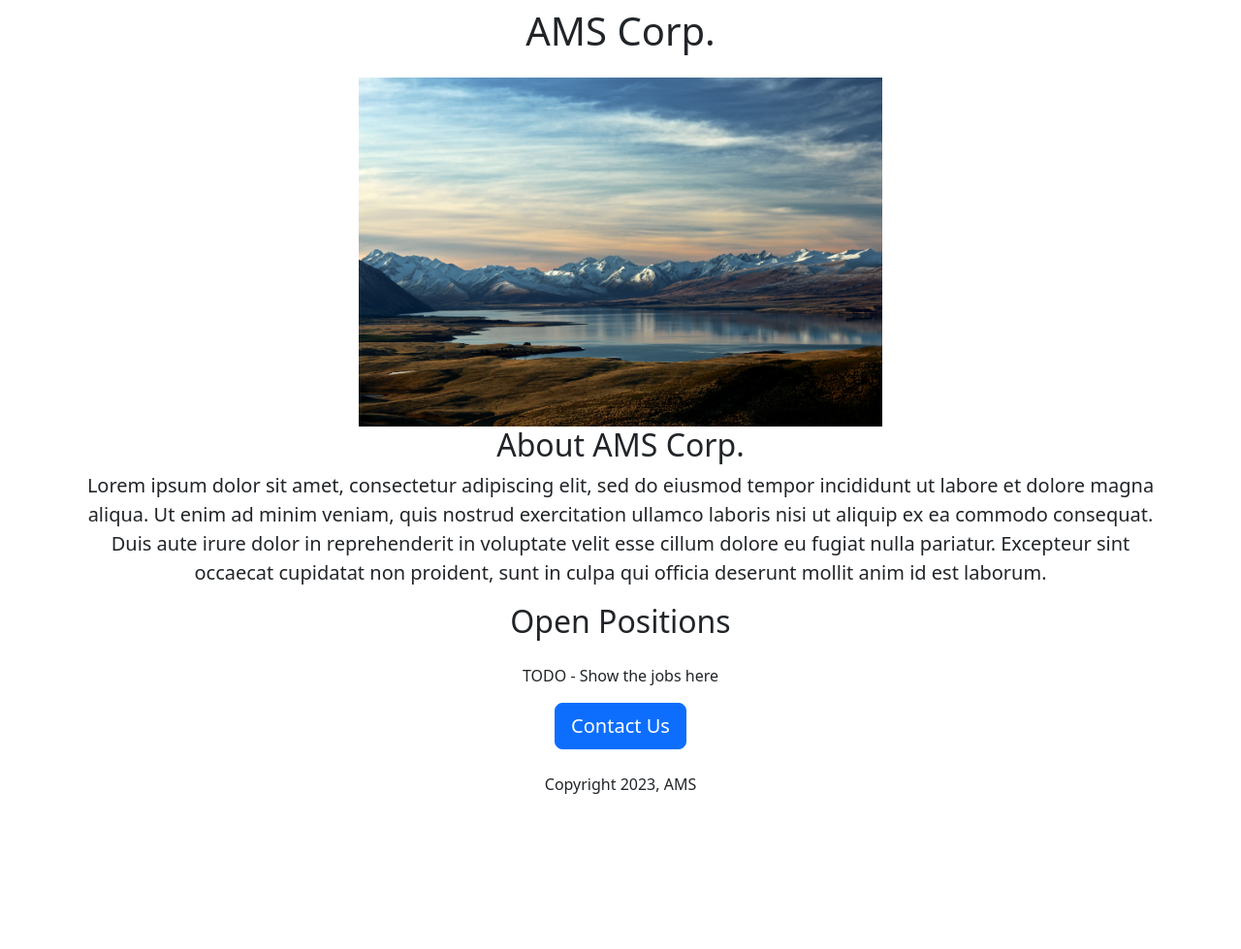
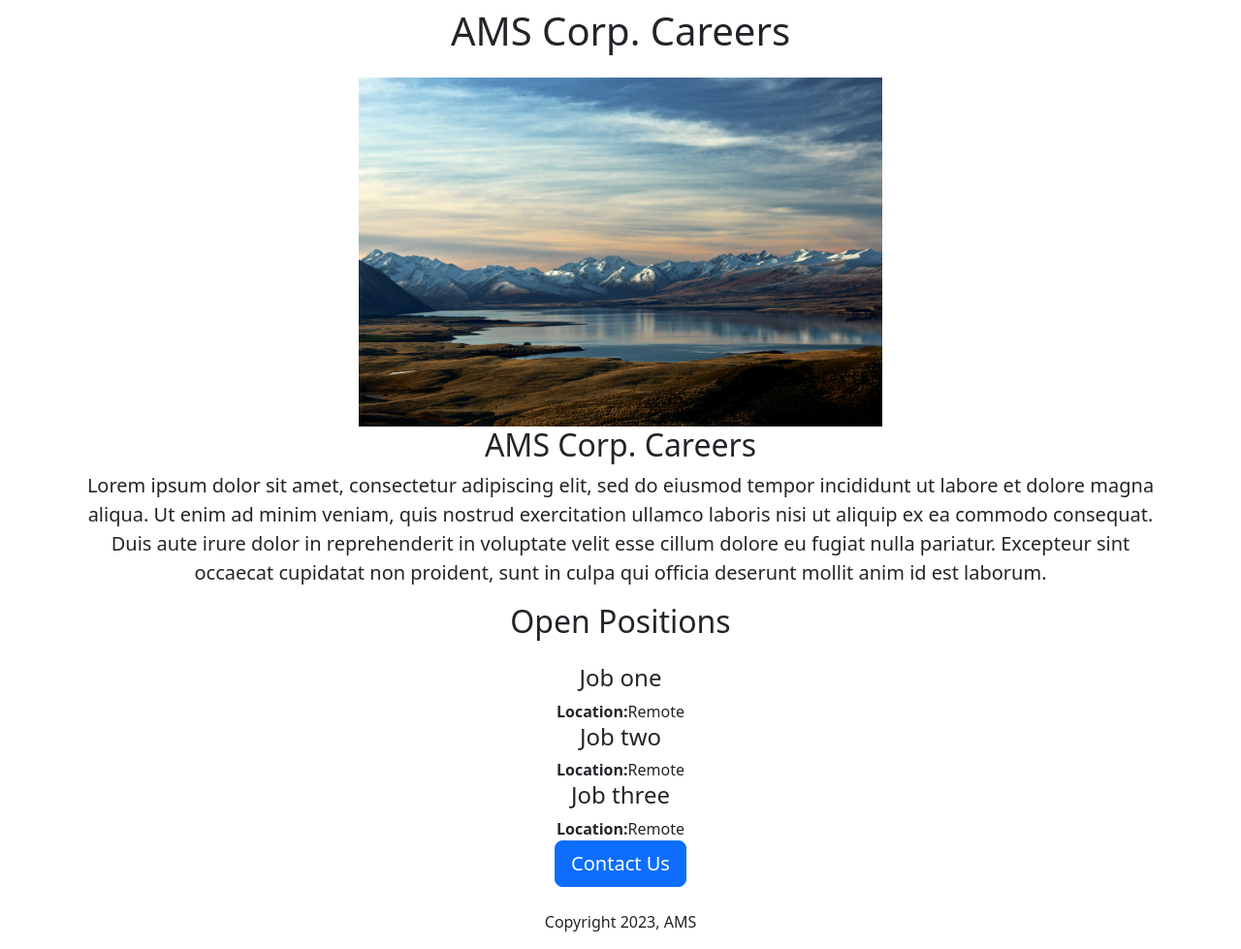
Before and after one commit to andrewmsweeney/project-website, a Flask app: page / in a window 1280 px wide. Shown: the whole page at 97% size. Before the commit the page ends 819 px from the top, so only its background shows below. Run offline with Flask 3, Linux system fonts and the light colour scheme.

Commit message:
added dynamic text

```diff
--- a/app.py
+++ b/app.py
@@ -4,10 +4,31 @@ from flask import Flask, render_template
 # app is an object of the class Flask (creates a flask application and assigning it to app)
 app = Flask(__name__)
 
+JOBS = [
+  {
+    'id': 1,
+    'title': 'Job one',
+    'location': 'Remote',
+    'salary': '$10'
+  },
+  {
+    'id': 2,
+    'title': 'Job two',
+    'location': 'Remote',
+    'salary': '$10'
+  },
+  {
+    'id': 1,
+    'title': 'Job three',
+    'location': 'Remote',
+    'salary': '$10'
+  }
+]
+
 # register a route to application (/ is homepage)
 @app.route("/")
 def hello_world():
-  return render_template('home.html')
+  return render_template('home.html',jobs=JOBS, company_name='AMS Corp. ')
 
 # we've defined a function that returns hello world, but by adding the decorator (@) when the url / is accessed it
 # shows the return from the function
--- a/templates/home.html
+++ b/templates/home.html
@@ -17,19 +17,22 @@
 
   <body>
     <div class="text-center container">
-      <h1 class="text-center mt-2 mb-4">AMS Corp.</h1>
+      <h1 class="text-center mt-2 mb-4">{{company_name}} Careers</h1>
       <img class="img-fluid" id="banner" src="https://project-website--andrewmsweeney.repl.co/static/Mountains.jpg">
 
-      <h2 class="text-center">About AMS Corp.</h2>
+      <h2 class="text-center">{{company_name}} Careers</h2>
 
       <p class="lead">Lorem ipsum dolor sit amet, consectetur adipiscing elit, sed do eiusmod tempor incididunt ut labore et dolore magna aliqua. Ut enim ad minim veniam, quis nostrud exercitation ullamco laboris nisi ut aliquip ex ea commodo consequat. Duis aute irure dolor in reprehenderit in voluptate velit esse cillum dolore eu fugiat nulla pariatur. Excepteur sint occaecat cupidatat non proident, sunt in culpa qui officia deserunt mollit anim id est laborum.</p>
 
       <h2 class="text-center mt-2 mb-4">Open Positions</h2>
-
-      <p>TODO - Show the jobs here</p>
-
       <div>
-
+        {% for job in jobs %}
+        <div>
+          <h4>{{job['title']}}</div></h4>
+          <div><b>Location:</b>{{job['location']}}</div>
+        {% endfor %}
+      </div>
+      <div>
         <button class="text-center btn btn-primary btn-lg"">Contact Us</button>
         <p class="mt-4">Copyright 2023, AMS</p>
 
```
